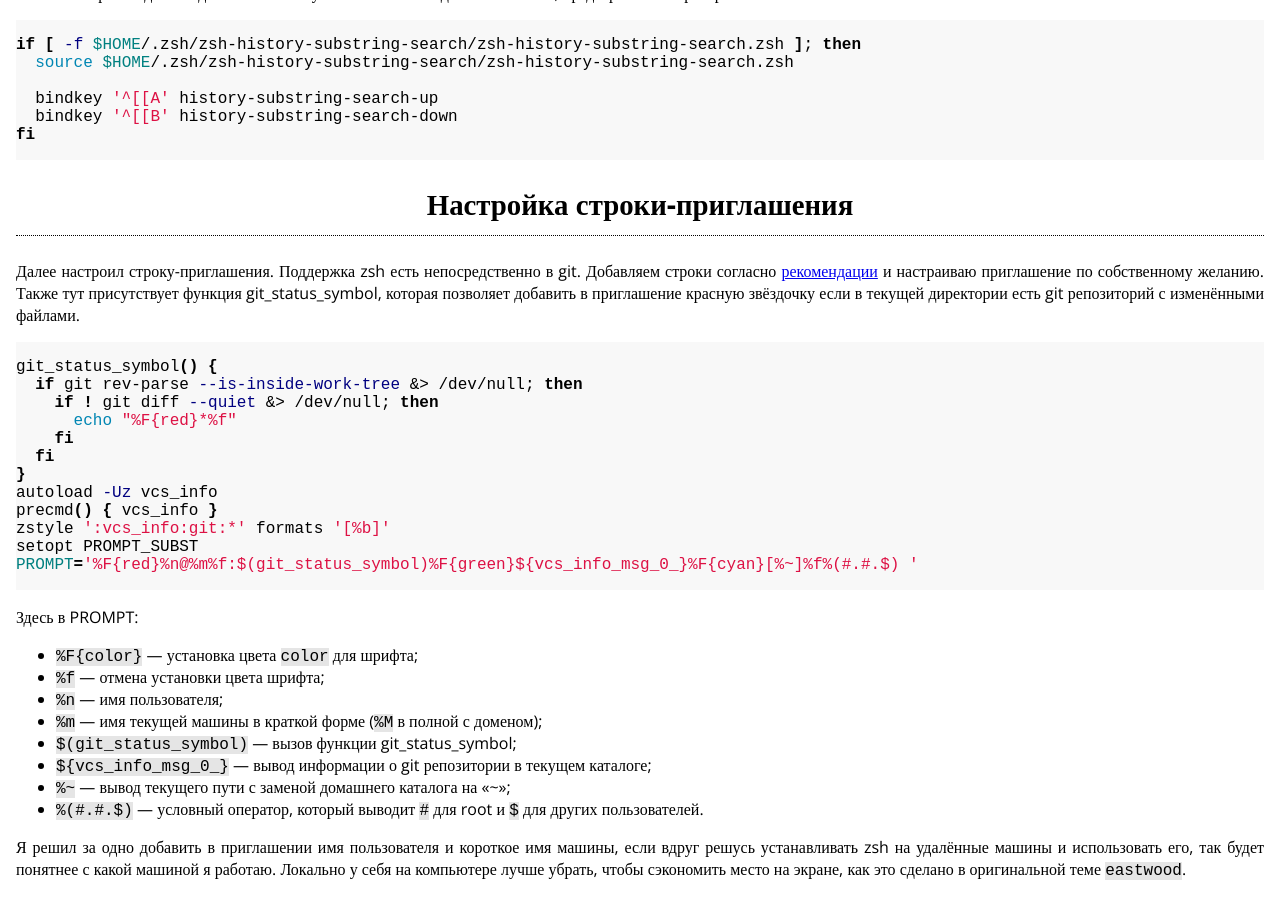
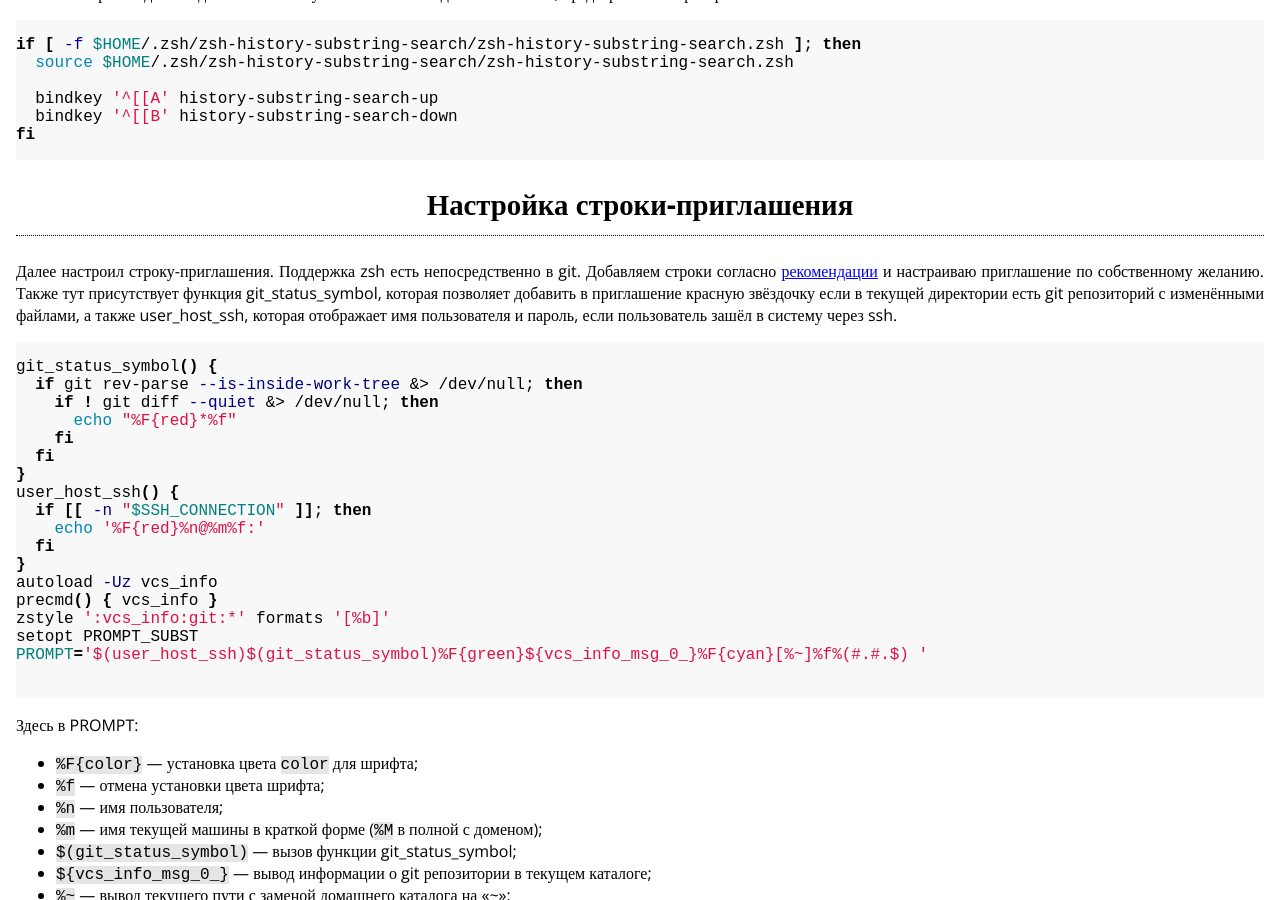
Before and after one commit to fsa/site, a Jekyll site: the page built from _posts/2025-10-03-zsh.md, in a window 1280 px wide and 900 px high, scrolled down 1761 px. Built offline with Jekyll 4.4.1, drawn with Linux system fonts in a browser that asks for light colours; some of the changed text lies outside the part shown.

Commit message:
Отображение хоста и пользователя только для ssh сессий

````diff
--- a/_posts/2025-10-03-zsh.md
+++ b/_posts/2025-10-03-zsh.md
@@ -82,7 +82,7 @@ fi
 
 ## Настройка строки-приглашения
 
-Далее настроил строку-приглашения. Поддержка zsh есть непосредственно в git. Добавляем строки согласно [рекомендации](https://git-scm.com/book/en/v2/Appendix-A%3A-Git-in-Other-Environments-Git-in-Zsh) и настраиваю приглашение по собственному желанию. Также тут присутствует функция git_status_symbol, которая позволяет добавить в приглашение красную звёздочку если в текущей директории есть git репозиторий с изменёнными файлами.
+Далее настроил строку-приглашения. Поддержка zsh есть непосредственно в git. Добавляем строки согласно [рекомендации](https://git-scm.com/book/en/v2/Appendix-A%3A-Git-in-Other-Environments-Git-in-Zsh) и настраиваю приглашение по собственному желанию. Также тут присутствует функция git_status_symbol, которая позволяет добавить в приглашение красную звёздочку если в текущей директории есть git репозиторий с изменёнными файлами, а также user_host_ssh, которая отображает имя пользователя и пароль, если пользователь зашёл в систему через ssh.
 
 ```bash
 git_status_symbol() {
@@ -92,11 +92,17 @@ git_status_symbol() {
     fi
   fi
 }
+user_host_ssh() {
+  if [[ -n "$SSH_CONNECTION" ]]; then
+    echo '%F{red}%n@%m%f:'
+  fi
+}
 autoload -Uz vcs_info
 precmd() { vcs_info }
 zstyle ':vcs_info:git:*' formats '[%b]'
 setopt PROMPT_SUBST
-PROMPT='%F{red}%n@%m%f:$(git_status_symbol)%F{green}${vcs_info_msg_0_}%F{cyan}[%~]%f%(#.#.$) '
+PROMPT='$(user_host_ssh)$(git_status_symbol)%F{green}${vcs_info_msg_0_}%F{cyan}[%~]%f%(#.#.$) '
+
 ```
 
 Здесь в PROMPT:
@@ -209,11 +215,17 @@ git_status_symbol() {
     fi
   fi
 }
+user_host_ssh() {
+  if [[ -n "$SSH_CONNECTION" ]]; then
+    echo '%F{red}%n@%m%f:'
+  fi
+}
 autoload -Uz vcs_info
 precmd() { vcs_info }
 zstyle ':vcs_info:git:*' formats '[%b]'
 setopt PROMPT_SUBST
-PROMPT='%F{red}%n@%m%f:$(git_status_symbol)%F{green}${vcs_info_msg_0_}%F{cyan}[%~]%f%(#.#.$) '
+PROMPT='$(user_host_ssh)$(git_status_symbol)%F{green}${vcs_info_msg_0_}%F{cyan}[%~]%f%(#.#.$) '
+
 
 # git aliases
 alias ga='git add'
````
